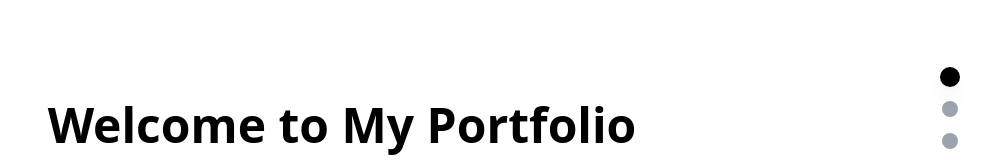
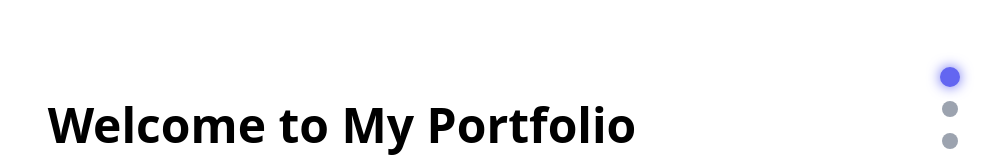
Before and after one commit to shirin44/shirin-portfolio, a React (Vite) app: page / in a window 1280 px wide. Shown: the part 275-435 px from the top of the page, without its empty margins (298-1280 px from the left). Built offline with nearby package versions, Linux system fonts and the light colour scheme.

Commit message:
fix transitions

```diff
--- a/src/App.jsx
+++ b/src/App.jsx
@@ -1,24 +1,24 @@
+// App.jsx
+import { useEffect, useState } from 'react'
 import Hero from './sections/Hero'
 import About from './sections/About'
 import Projects from './sections/Projects'
 import Contact from './sections/Contact'
-import './index.css'
 import DotNav from './components/DotNav'
-import { useEffect } from 'react'
 import { setupScrollSections } from './helpers/sectionController'
 import SECTIONS from './constants/sections'
+import './index.css'
 
 function App() {
+  const [activeSection, setActiveSection] = useState('hero')
+
   useEffect(() => {
-    return setupScrollSections(
-      SECTIONS.map(s => s.id),
-      id => console.log('Active section set to', id)
-    )
+    return setupScrollSections(SECTIONS.map(s => s.id), setActiveSection)
   }, [])
 
   return (
     <main className="scroll-container relative">
-      <DotNav />
+      <DotNav active={activeSection} />
       <Hero />
       <About />
       <Projects />
@@ -27,5 +27,4 @@ function App() {
   )
 }
 
-
 export default App
--- a/src/components/DotNav.jsx
+++ b/src/components/DotNav.jsx
@@ -1,54 +1,33 @@
-import { useEffect, useState } from 'react'
+// components/DotNav.jsx
+import { useState, useEffect } from 'react'
+import useSectionObserver from '../hooks/useSectionObserver'
 import SECTIONS from '../constants/sections'
 import { smoothScroll } from '../helpers/scroll'
-import { setProgrammaticScrolling, isProgrammaticScroll } from '../helpers/sectionController'
+import { setProgrammaticScrolling } from '../helpers/sectionController'
 
 export default function DotNav() {
-  const [active, setActive] = useState('hero')
+  const observedActive = useSectionObserver()
+  const [manualActive, setManualActive] = useState(null)
+
+  const active = manualActive ?? observedActive
 
   useEffect(() => {
-    const observer = new IntersectionObserver(
-      entries => {
-        const visible = entries.find(e => e.isIntersecting)
-        if (visible) {
-          const id = visible.target.id
-          console.log('[DotNav] Section in view:', id)
-
-          // Only update state if this is a user scroll (not dot click)
-          if (!isProgrammaticScroll) {
-            setActive(id)
-          }
-        }
-      },
-      { threshold: 0.5 }
-    )
-
-    SECTIONS.forEach(({ id }) => {
-      const el = document.getElementById(id)
-      if (el) {
-        console.log('[DotNav] Observing section: #' + id)
-        observer.observe(el)
-      }
-    })
-
-    return () => observer.disconnect()
-  }, [])
+    if (manualActive === observedActive) {
+      setManualActive(null)
+    }
+  }, [observedActive, manualActive])
 
   const handleDotClick = (id) => {
-    console.log('[DotNav] Dot clicked for #' + id)
     const el = document.getElementById(id)
     if (!el) return
 
-    const offset = el.offsetTop
-    console.log('[DotNav] Scrolling to offsetTop:', offset)
+    setManualActive(id)
+    setProgrammaticScrolling(true)
+    smoothScroll(el.offsetTop)
 
-    setProgrammaticScrolling(true)
-    smoothScroll(offset)
-
-    setTimeout(() => {
-      setActive(id)
-      setProgrammaticScrolling(false)
-    }, 900)
+    // setTimeout(() => {
+    //   setProgrammaticScrolling(false)
+    // }, 900)
   }
 
   return (
@@ -57,9 +36,13 @@ export default function DotNav() {
         <button
           key={id}
           onClick={() => handleDotClick(id)}
-          className={`w-4 h-4 rounded-full transition-all duration-300 ${
-            active === id ? 'bg-black scale-125 shadow-lg' : 'bg-gray-400'
-          }`}
+          aria-label={`Go to ${id}`}
+          className={`w-4 h-4 rounded-full border-2 transition-all duration-300
+            ${
+              active === id
+                ? 'bg-indigo-500 border-indigo-500 scale-125 shadow-[0_0_10px_#6366f1]'
+                : 'bg-gray-400 border-transparent hover:bg-gray-600 hover:scale-110'
+            }`}
         />
       ))}
     </div>
--- a/src/helpers/scroll.js
+++ b/src/helpers/scroll.js
@@ -1,28 +1,33 @@
-export function smoothScroll(targetY, speed = 500) {
+
+export function smoothScroll(targetY, duration = 700) {
   const container = document.querySelector('.scroll-container')
   if (!container) return
 
-  let currentTime = 0
-  const scrollY = container.scrollTop
-  const time = Math.max(0.1, Math.min(Math.abs(scrollY - targetY) / speed, 0.8))
+  const start = container.scrollTop
+  const change = targetY - start
+  const startTime = performance.now()
 
-  const easeInOutCubic = pos => {
-    if ((pos /= 0.5) < 1) return 0.5 * Math.pow(pos, 3)
-    return 0.5 * (Math.pow(pos - 2, 3) + 2)
+  container.style.scrollSnapType = 'none'
+
+  function easeInOutCubic(t) {
+    return t < 0.5
+      ? 4 * t * t * t
+      : 1 - Math.pow(-2 * t + 2, 3) / 2
   }
 
-  function animateScroll() {
-    currentTime += 1 / 60
-    const p = currentTime / time
-    const t = easeInOutCubic(p)
+  function animateScroll(currentTime) {
+    const elapsed = currentTime - startTime
+    const progress = Math.min(elapsed / duration, 1)
+    const ease = easeInOutCubic(progress)
 
-    if (p < 1) {
+    container.scrollTo(0, start + change * ease)
+
+    if (progress < 1) {
       requestAnimationFrame(animateScroll)
-      container.scrollTo(0, scrollY + (targetY - scrollY) * t)
     } else {
-      container.scrollTo(0, targetY)
+      container.style.scrollSnapType = 'y mandatory'
     }
   }
 
-  animateScroll()
+  requestAnimationFrame(animateScroll)
 }
--- a/src/helpers/sectionController.js
+++ b/src/helpers/sectionController.js
@@ -1,19 +1,23 @@
+// helpers/sectionController.js
 import { smoothScroll } from './scroll'
 
 let isScrolling = false
-let lastTime = 0
-export let isProgrammaticScroll = false // <-- shared global flag
+let scrollCooldown = false
+export let isProgrammaticScroll = false
 
 export function setProgrammaticScrolling(value) {
   isProgrammaticScroll = value
 }
 
 export function setupScrollSections(sectionOrder, setActiveSection) {
+  const container = document.querySelector('.scroll-container')
+  if (!container) return
+
   const getCurrentSectionIndex = () => {
-    const scrollY = window.scrollY
+    const scrollY = container.scrollTop
     const index = sectionOrder.findIndex(id => {
       const el = document.getElementById(id)
-      return el && scrollY < el.offsetTop + window.innerHeight / 2
+      return el && scrollY < el.offsetTop + container.clientHeight / 2
     })
     return Math.max(index - 1, 0)
   }
@@ -24,44 +28,46 @@ export function setupScrollSections(sectionOrder, setActiveSection) {
     if (!el || isScrolling) return
 
     isScrolling = true
+    setProgrammaticScrolling(true)
     smoothScroll(el.offsetTop)
 
     setTimeout(() => {
       isScrolling = false
+      setProgrammaticScrolling(false)
       setActiveSection(sectionOrder[index])
     }, 900)
   }
 
   const handleWheel = (e) => {
-    const now = Date.now()
-    if (now - lastTime < 900) return
-    if (isScrolling) return
+    if (scrollCooldown || isScrolling) return
+    if (Math.abs(e.deltaY) < 50) return
     e.preventDefault()
 
-    const dir = e.deltaY > 30 ? 1 : e.deltaY < -30 ? -1 : 0
-    if (dir === 0) return
+    const direction = e.deltaY > 0 ? 1 : -1
+    const current = getCurrentSectionIndex()
+    scrollToSectionIndex(current + direction)
 
-    const current = getCurrentSectionIndex()
-    scrollToSectionIndex(current + dir)
-    lastTime = now
+    scrollCooldown = true
+    setTimeout(() => (scrollCooldown = false), 1000)
   }
 
   const handleKey = (e) => {
     if (isScrolling) return
-    if (e.key === 'ArrowDown' || e.key === 'PageDown') {
+
+    if (['ArrowDown', 'PageDown'].includes(e.key)) {
       e.preventDefault()
       scrollToSectionIndex(getCurrentSectionIndex() + 1)
-    } else if (e.key === 'ArrowUp' || e.key === 'PageUp') {
+    } else if (['ArrowUp', 'PageUp'].includes(e.key)) {
       e.preventDefault()
       scrollToSectionIndex(getCurrentSectionIndex() - 1)
     }
   }
 
-  window.addEventListener('wheel', handleWheel, { passive: false })
+  container.addEventListener('wheel', handleWheel, { passive: false })
   window.addEventListener('keydown', handleKey)
 
   return () => {
-    window.removeEventListener('wheel', handleWheel)
+    container.removeEventListener('wheel', handleWheel)
     window.removeEventListener('keydown', handleKey)
   }
 }
--- a/src/helpers/useSectionObserver.js
+++ /dev/null
@@ -1,31 +0,0 @@
-// useSectionObserver.js
-import { useEffect, useState } from 'react';
-import SECTIONS from '../constants/sections';
-
-export default function useSectionObserver() {
-  const [active, setActive] = useState('hero');
-
-  useEffect(() => {
-    const options = {
-      threshold: 0.5,
-    };
-
-    const observer = new IntersectionObserver((entries) => {
-      entries.forEach(entry => {
-        if (entry.isIntersecting) {
-          const id = entry.target.getAttribute('id');
-          setActive(id);
-        }
-      });
-    }, options);
-
-    SECTIONS.forEach(({ id }) => {
-      const el = document.getElementById(id);
-      if (el) observer.observe(el);
-    });
-
-    return () => observer.disconnect();
-  }, []);
-
-  return active;
-}
--- /dev/null
+++ b/src/hooks/useSectionObserver.js
@@ -0,0 +1,40 @@
+// hooks/useSectionObserver.js
+import { useEffect, useState } from 'react'
+import SECTIONS from '../constants/sections'
+import { isProgrammaticScroll, setProgrammaticScrolling } from '../helpers/sectionController'
+
+export default function useSectionObserver() {
+  const [active, setActive] = useState('hero')
+
+  useEffect(() => {
+    const container = document.querySelector('.scroll-container')
+    if (!container) return
+
+    const observer = new IntersectionObserver(
+      entries => {
+        const visible = entries.find(e => e.isIntersecting)
+        if (visible) {
+          setActive(visible.target.id)
+
+          // ✅ Reset the programmatic flag only when section is in view
+          if (isProgrammaticScroll) {
+            setProgrammaticScrolling(false)
+          }
+        }
+      },
+      {
+        root: container,
+        threshold: 0.5,
+      }
+    )
+
+    SECTIONS.forEach(({ id }) => {
+      const el = document.getElementById(id)
+      if (el) observer.observe(el)
+    })
+
+    return () => observer.disconnect()
+  }, [])
+
+  return active
+}
--- a/src/index.css
+++ b/src/index.css
@@ -1,4 +1,4 @@
-/* index.css */
+
 @tailwind base;
 @tailwind components;
 @tailwind utilities;
@@ -8,22 +8,20 @@ body,
 #root {
   height: 100%;
   margin: 0;
-  scroll-behavior: smooth; /* optional for non-programmatic scroll */
+  padding: 0;
+  overflow: hidden;
 }
 
 .scroll-container {
-  position: relative;
   height: 100vh;
   overflow-y: auto;
   scroll-snap-type: y mandatory;
-  scroll-behavior: smooth;
+  scroll-behavior: auto;
+  -webkit-overflow-scrolling: touch;
 }
 
-
-
-
 section {
-  height: 110vh;
+  height: 100vh;
   scroll-snap-align: start;
   scroll-snap-stop: always;
   outline: none;
```
